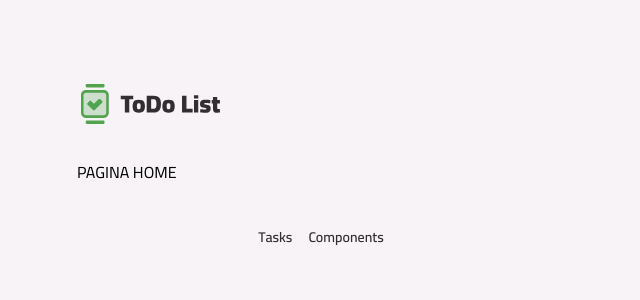
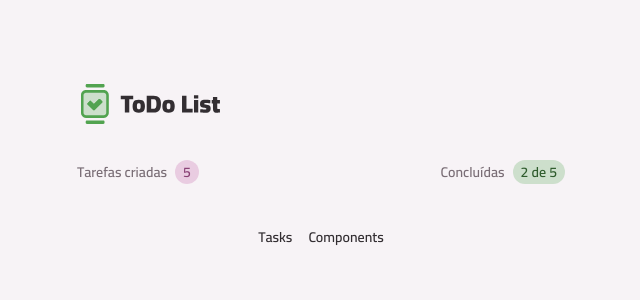
Before and after one commit to luishng/todo-reactjs-tailwind-2025, a React (Vite) app: page / in a window 1280 px wide. Shown: the top 300 px of the page, without its empty margins (319-959 px from the left). Built offline with nearby package versions, Linux system fonts and the light colour scheme.

Commit message:
feat: create tasks core component

```diff
--- /dev/null
+++ b/src/core-components/tasks-summary.tsx
@@ -0,0 +1,18 @@
+import Badge from "../components/badge";
+import Text from "../components/text";
+
+export default function TasksSummary() {
+  return (
+    <>
+      <div className="flex items-center gap-2">
+        <Text variant="body-sm-bold" className="!text-gray-300">Tarefas criadas</Text>
+        <Badge variant="secondary">5</Badge>
+      </div>
+
+      <div className="flex items-center gap-2">
+        <Text variant="body-sm-bold" className="!text-gray-300">Concluídas</Text>
+        <Badge variant="primary">2 de 5</Badge>
+      </div>
+    </>
+  )
+}
--- a/src/pages/page-home.tsx
+++ b/src/pages/page-home.tsx
@@ -1,7 +1,12 @@
 import Container from "../components/container";
+import TasksSummary from "../core-components/tasks-summary";
 
 export default function PageHome() {
   return (
-    <Container>PAGINA HOME</Container>
+    <Container as="article" className="space-y-3">
+      <header className="flex items-center justify-between">
+        <TasksSummary />
+      </header>
+    </Container>
   )
 }
```
